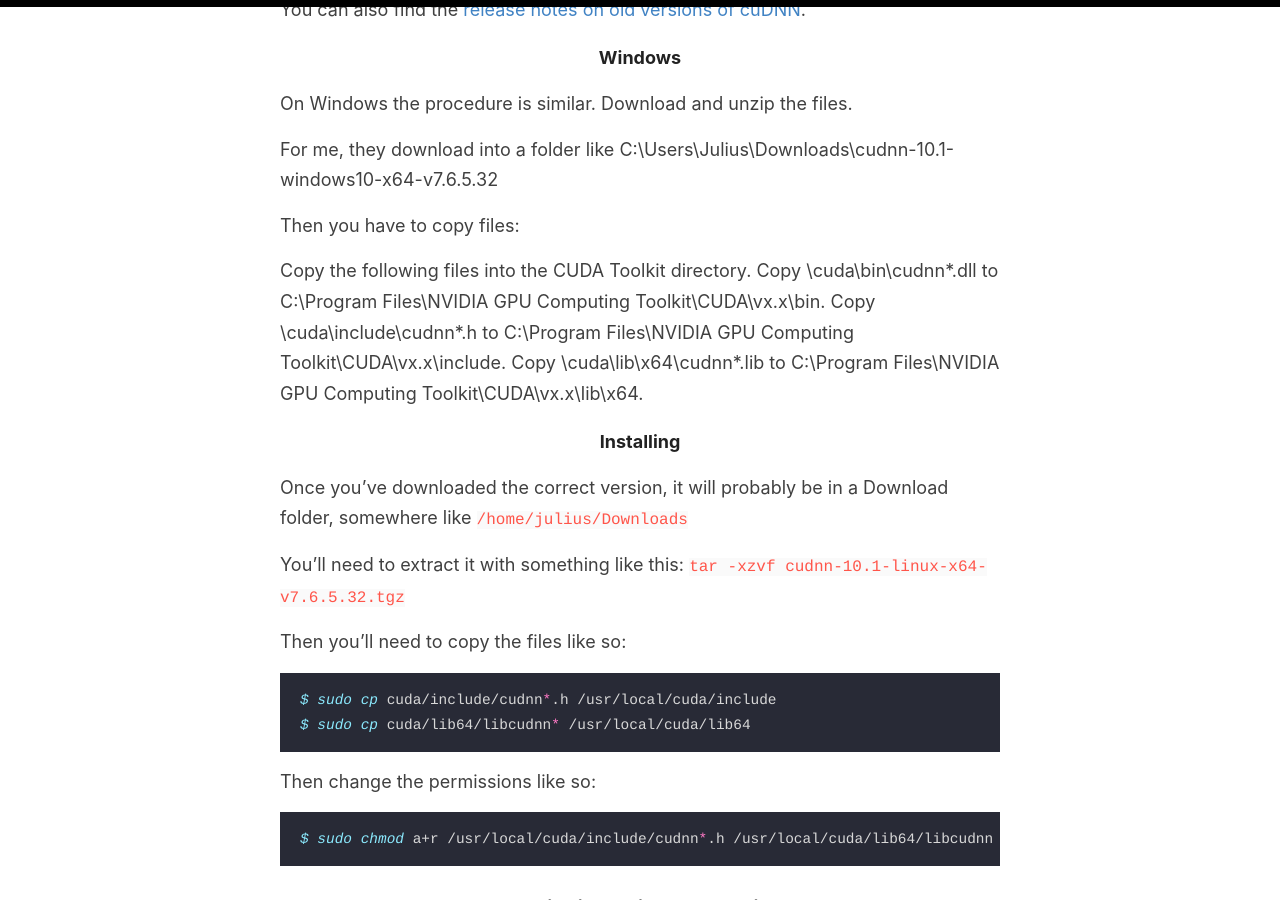
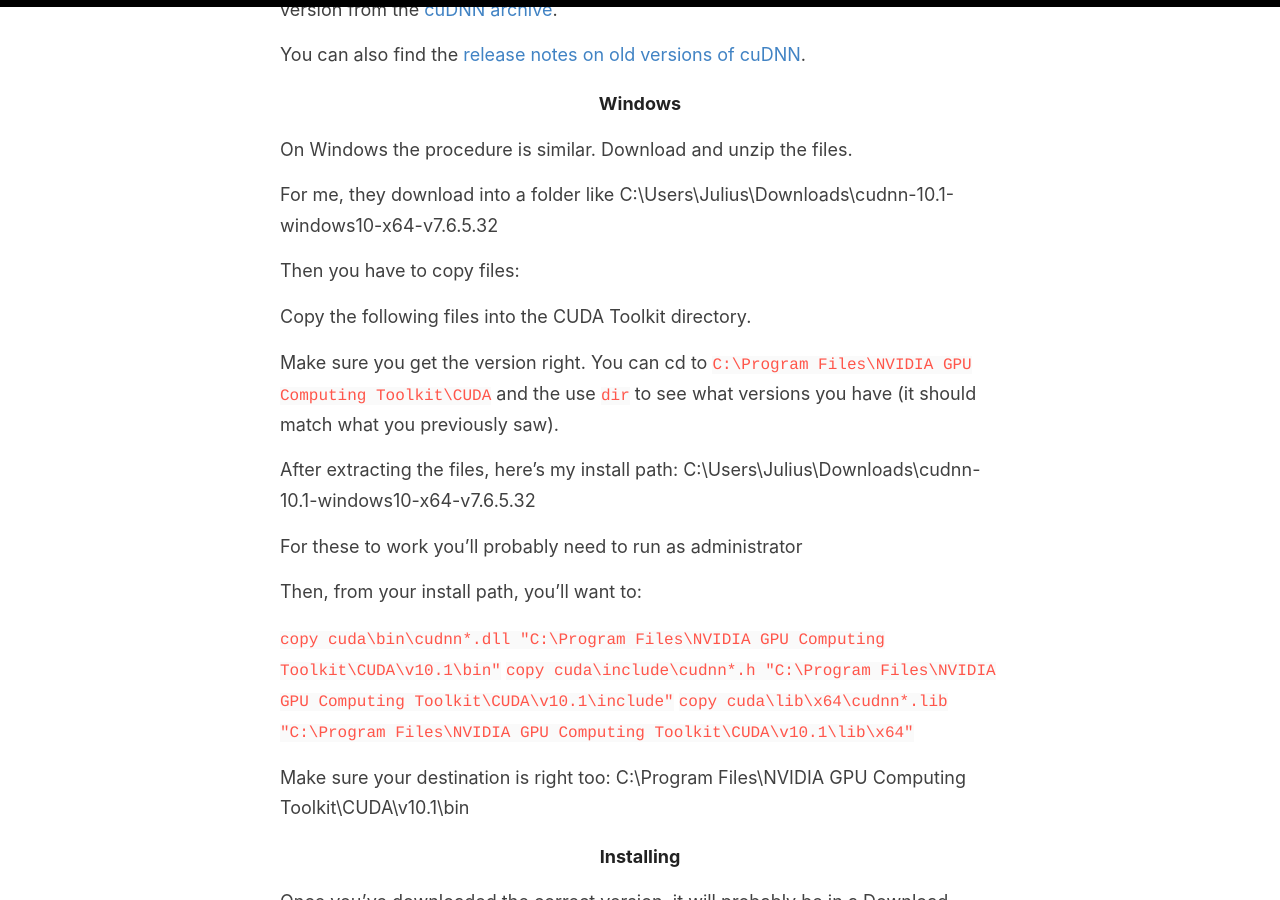
Before and after one commit to jss367/blog, a Jekyll site: the page built from _posts/2017-6-21-tensorflow-gpu-cuda.md, in a window 1280 px wide and 900 px high, scrolled down 5468 px. Built offline with Jekyll 4.4.1, drawn with Linux system fonts in a browser that asks for light colours; our own code applies the rules of GitHub Pages for plain Markdown files; some of the changed text lies outside the part shown.

Commit message:
Update 2017-6-21-tensorflow-gpu-cuda.md

```diff
--- a/_posts/2017-6-21-tensorflow-gpu-cuda.md
+++ b/_posts/2017-6-21-tensorflow-gpu-cuda.md
@@ -53,6 +53,8 @@ But if you're not sure you can check here:
 
 If you're on Windows you should be able to find them here:
 C:\Program Files\NVIDIA GPU Computing Toolkit\CUDA\v10.1\include
+
+You can also type this: where cudnn*
 
 ## Compatibility
 
@@ -199,11 +201,24 @@ For me, they download into a folder like C:\Users\Julius\Downloads\cudnn-10.1-wi
 Then you have to copy files:
 
 Copy the following files into the CUDA Toolkit directory.
-Copy <installpath>\cuda\bin\cudnn*.dll to C:\Program Files\NVIDIA GPU Computing Toolkit\CUDA\vx.x\bin.
-Copy <installpath>\cuda\include\cudnn*.h to C:\Program Files\NVIDIA GPU Computing Toolkit\CUDA\vx.x\include.
-Copy <installpath>\cuda\lib\x64\cudnn*.lib to C:\Program Files\NVIDIA GPU Computing Toolkit\CUDA\vx.x\lib\x64.
 
 
+Make sure you get the version right. You can cd to `C:\Program Files\NVIDIA GPU Computing Toolkit\CUDA` and the use `dir` to see what versions you have (it should match what you previously saw).
+
+After extracting the files, here's my install path:
+C:\Users\Julius\Downloads\cudnn-10.1-windows10-x64-v7.6.5.32
+
+For these to work you'll probably need to run as administrator
+
+
+Then, from your install path, you'll want to:
+
+`copy cuda\bin\cudnn*.dll "C:\Program Files\NVIDIA GPU Computing Toolkit\CUDA\v10.1\bin"`
+`copy cuda\include\cudnn*.h "C:\Program Files\NVIDIA GPU Computing Toolkit\CUDA\v10.1\include"`
+`copy cuda\lib\x64\cudnn*.lib "C:\Program Files\NVIDIA GPU Computing Toolkit\CUDA\v10.1\lib\x64"`
+
+Make sure your destination is right too:
+C:\Program Files\NVIDIA GPU Computing Toolkit\CUDA\v10.1\bin
 
 
 
```
